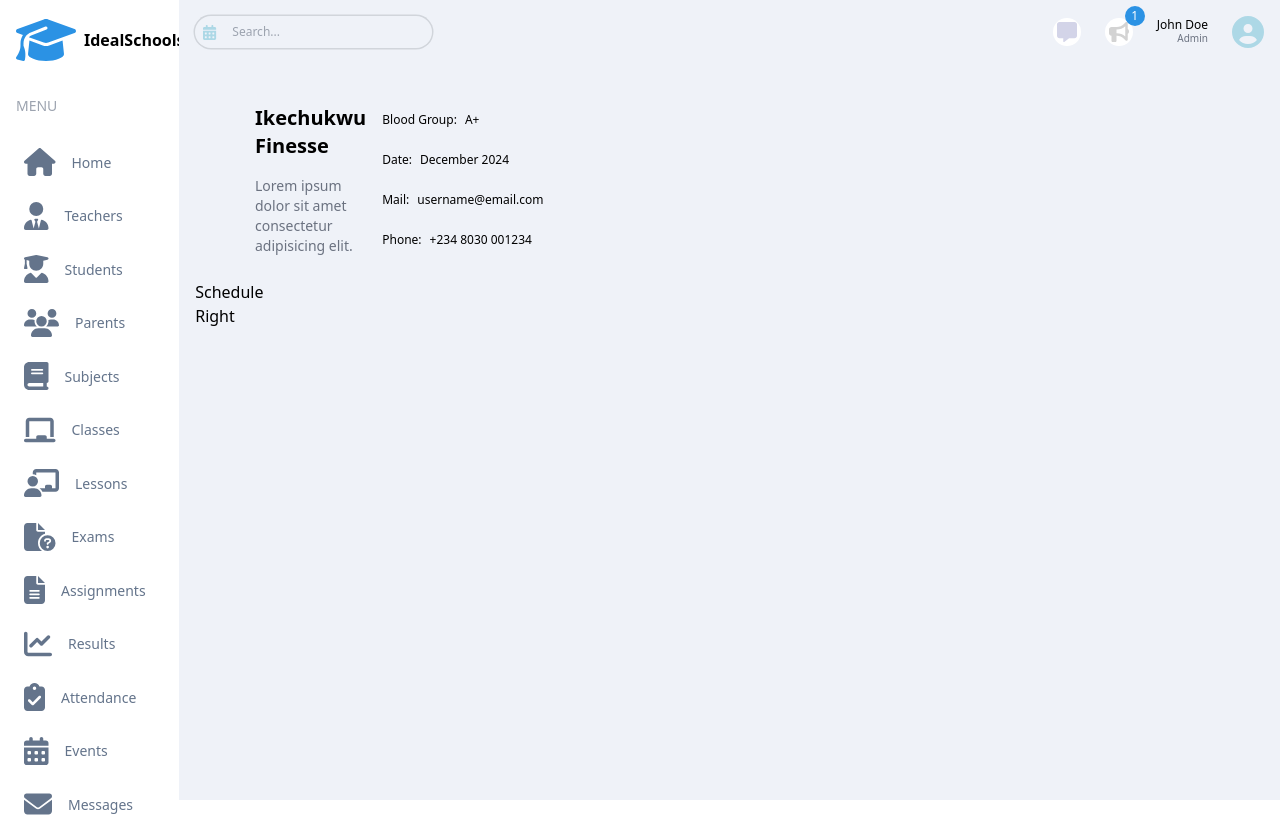
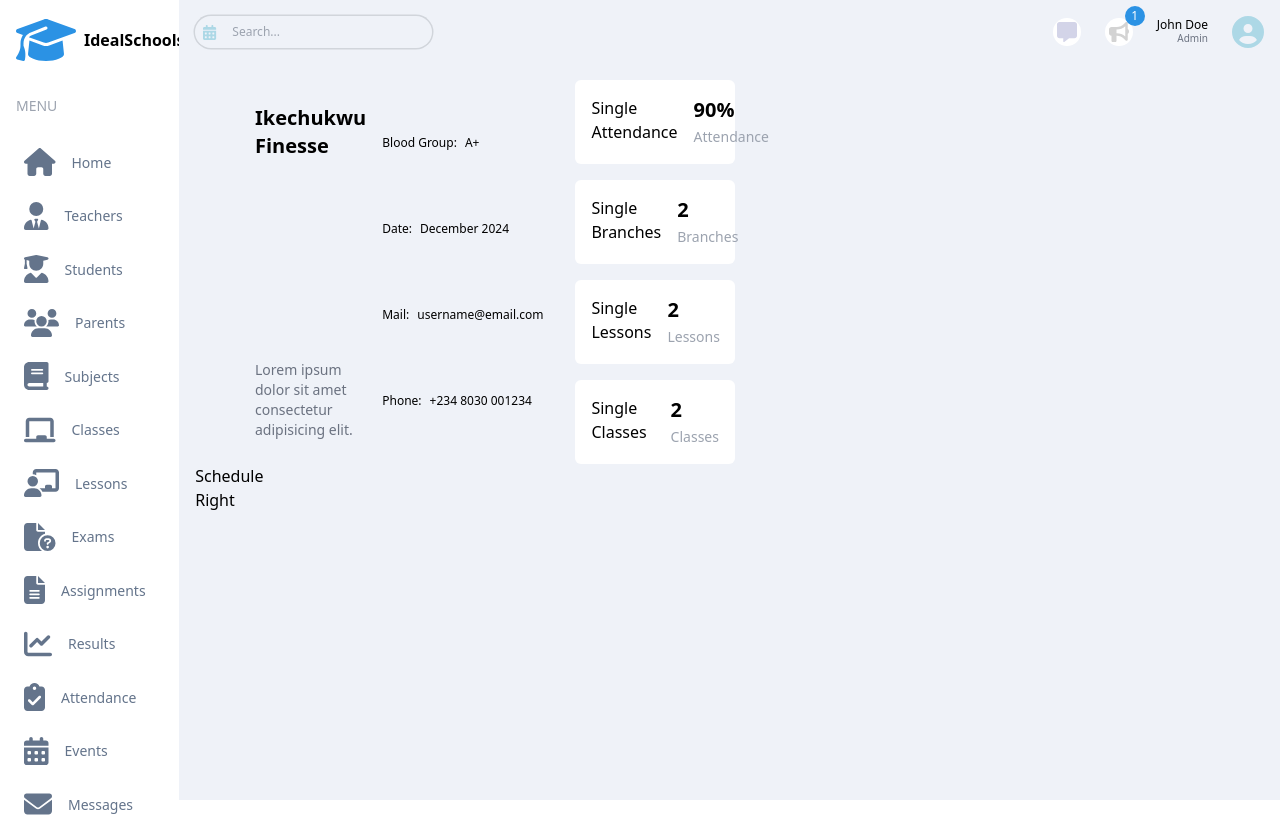
Before and after one commit to avonggeorge/ideal_school_hub, a Next.js app: page /list/teachers/1 in a window 1280 px wide. Shown: the top 817 px of the page. Built offline with nearby package versions, Linux system fonts and the light colour scheme.

Commit message:
Add small cards to single teacher page

```diff
--- a/src/app/(dashboard)/list/teachers/[id]/page.tsx
+++ b/src/app/(dashboard)/list/teachers/[id]/page.tsx
@@ -37,7 +37,68 @@ const SingleTeacherPage = () => {
                         </div>
                     </div>
                     {/* SMALL CARDS */}
-                    <div className="flex-1"></div>
+                    <div className="flex-1 flex gap-4 justify-between flex-wrap">
+                        {/* CARD */}
+                        <div className="bg-white p-4 rounded-md flex gap-4 w-full md:w-[48%] xl:w-[48%] 2xl:[48%]">
+                            Single Attendance
+                            {/* <Image
+                            src="https://via.placeholder.com/150"
+                            alt="schedule"
+                            width={24}
+                            height={24}
+                            classNames="w-6 h-6"
+                            /> */}
+                            <div>
+                                <h1 className="text-xl font-semibold">90%</h1>
+                                <span className="text-sm text-gray-400">Attendance</span>
+                            </div>
+                        </div>
+                        {/* CARD */}
+                        <div className="bg-white p-4 rounded-md flex gap-4 w-full md:w-[48%] xl:w-[48%] 2xl:[48%]">
+                            Single Branches
+                            {/* <Image
+                            src="https://via.placeholder.com/150"
+                            alt="schedule"
+                            width={24}
+                            height={24}
+                            classNames="w-6 h-6"
+                            /> */}
+                            <div>
+                                <h1 className="text-xl font-semibold">2</h1>
+                                <span className="text-sm text-gray-400">Branches</span>
+                            </div>
+                        </div>
+                        {/* CARD */}
+                        <div className="bg-white p-4 rounded-md flex gap-4 w-full md:w-[48%] xl:w-[48%] 2xl:[48%]">
+                            Single Lessons
+                            {/* <Image
+                            src="https://via.placeholder.com/150"
+                            alt="schedule"
+                            width={24}
+                            height={24}
+                            classNames="w-6 h-6"
+                            /> */}
+                            <div>
+                                <h1 className="text-xl font-semibold">2</h1>
+                                <span className="text-sm text-gray-400">Lessons</span>
+                            </div>
+                        </div>
+                        {/* CARD */}
+                        <div className="bg-white p-4 rounded-md flex gap-4 w-full md:w-[48%] xl:w-[48%] 2xl:[48%]">
+                            Single Classes
+                            {/* <Image
+                            src="https://via.placeholder.com/150"
+                            alt="schedule"
+                            width={24}
+                            height={24}
+                            classNames="w-6 h-6"
+                            /> */}
+                            <div>
+                                <h1 className="text-xl font-semibold">2</h1>
+                                <span className="text-sm text-gray-400">Classes</span>
+                            </div>
+                        </div>
+                    </div>
                 </div>
                 {/* BOTTOM */}
                 <div className="">Schedule</div>
```
